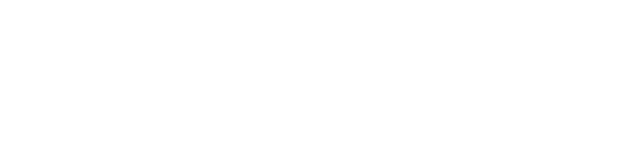
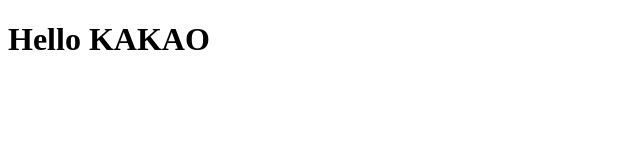
Before and after one commit to sangkyounge/KakaoWeb, a plain HTML site: page test1/index.html in a window 1280 px wide. Shown: the whole page, without its empty margins (0-640 px from the left). Drawn offline with Linux system fonts and the light colour scheme.

Commit message:
카카오 연습

```diff
--- a/index.html
+++ b/test1/index.html
@@ -6,6 +6,6 @@
     <title>Document</title>
 </head>
 <body>
-
+    <h1>Hello KAKAO</h1>
 </body>
 </html>
```
